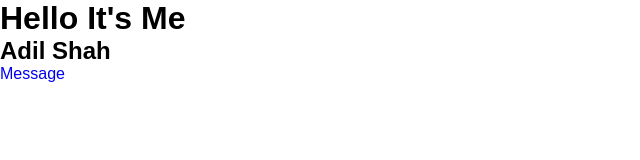
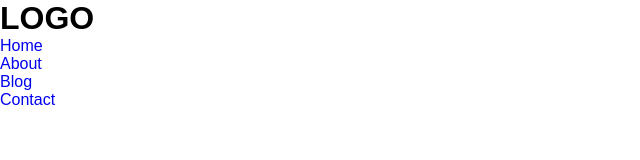
Before and after one commit to Shah-Adil/n-project, a plain HTML site: page index.html in a window 1280 px wide. Shown: the whole page, without its empty margins (0-640 px from the left). Drawn offline with Linux system fonts and the light colour scheme.

Commit message:
new change

```diff
--- a/index.html
+++ b/index.html
@@ -8,8 +8,14 @@
     <link rel="stylesheet" href="style.css">
 </head>
 <body>
-    <h1>Hello It's Me</h1>
-    <h2>Adil Shah</h2>
-    <a href="#">Message</a>
+    <header>
+        <h1>LOGO</h1>
+        <ul class="nav">
+            <li><a href="#">Home</a></li>
+            <li><a href="#">About</a></li>
+            <li><a href="#">Blog</a></li>
+            <li><a href="#">Contact</a></li>
+        </ul>
+    </header>
 </body>
 </html>
```
